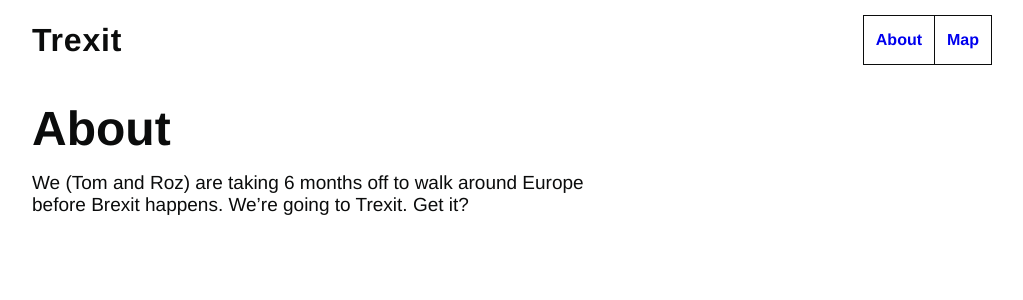
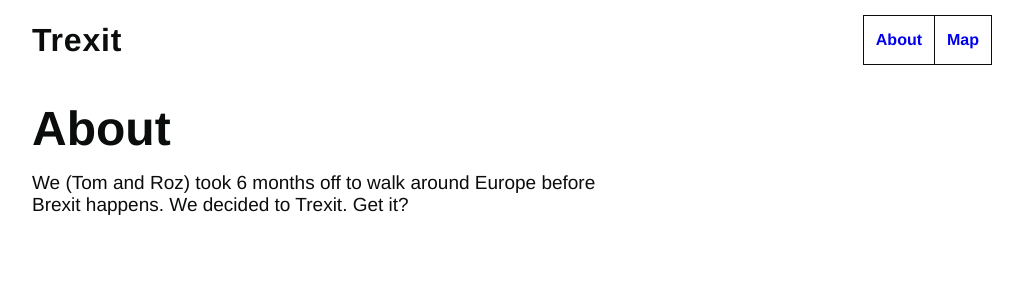
Before and after one commit to tombye/trexit, a Jekyll site: the page built from about.md, in a window 1280 px wide. Shown: the top 300 px of the page, without its empty margins (128-1151 px from the left). Built offline with Jekyll 4.4.1, drawn with Linux system fonts in a browser that asks for light colours.

Commit message:
Update _config.yml
changed 'about' page to past tense.

```diff
--- a/_config.yml
+++ b/_config.yml
@@ -15,7 +15,7 @@
 # in the templates via {{ site.myvariable }}.
 title: Trexit
 description: |
-  We (Tom and Roz) are taking 6 months off to walk around Europe before Brexit happens. We’re going to Trexit. Get it?
+  We (Tom and Roz) took 6 months off to walk around Europe before Brexit happens. We decided to Trexit. Get it?
 baseurl: "" # the subpath of your site, e.g. /blog
 url: "" # the base hostname & protocol for your site, e.g. http://example.com
 google_analytics: "UA-104969389-1"
```
